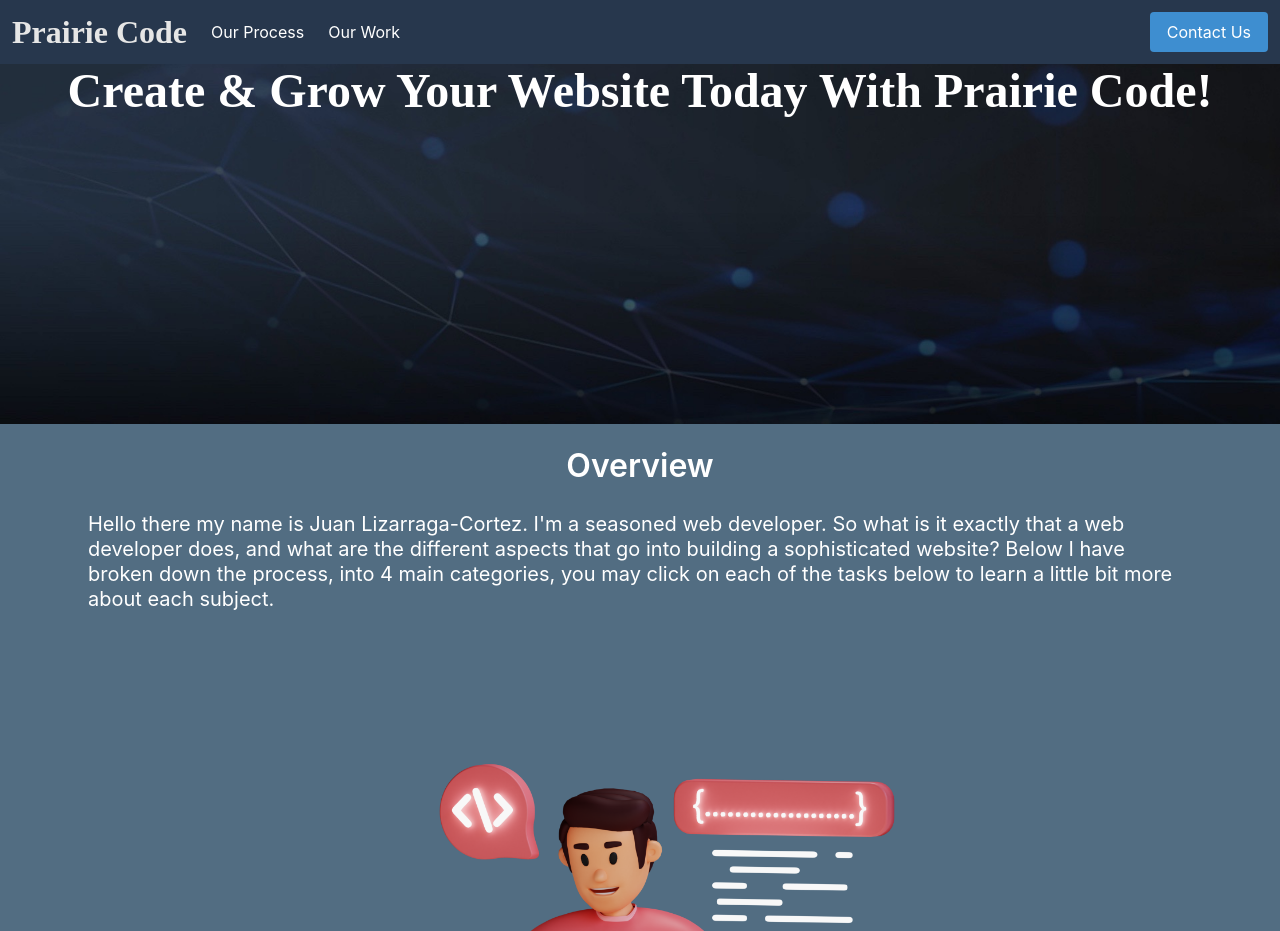
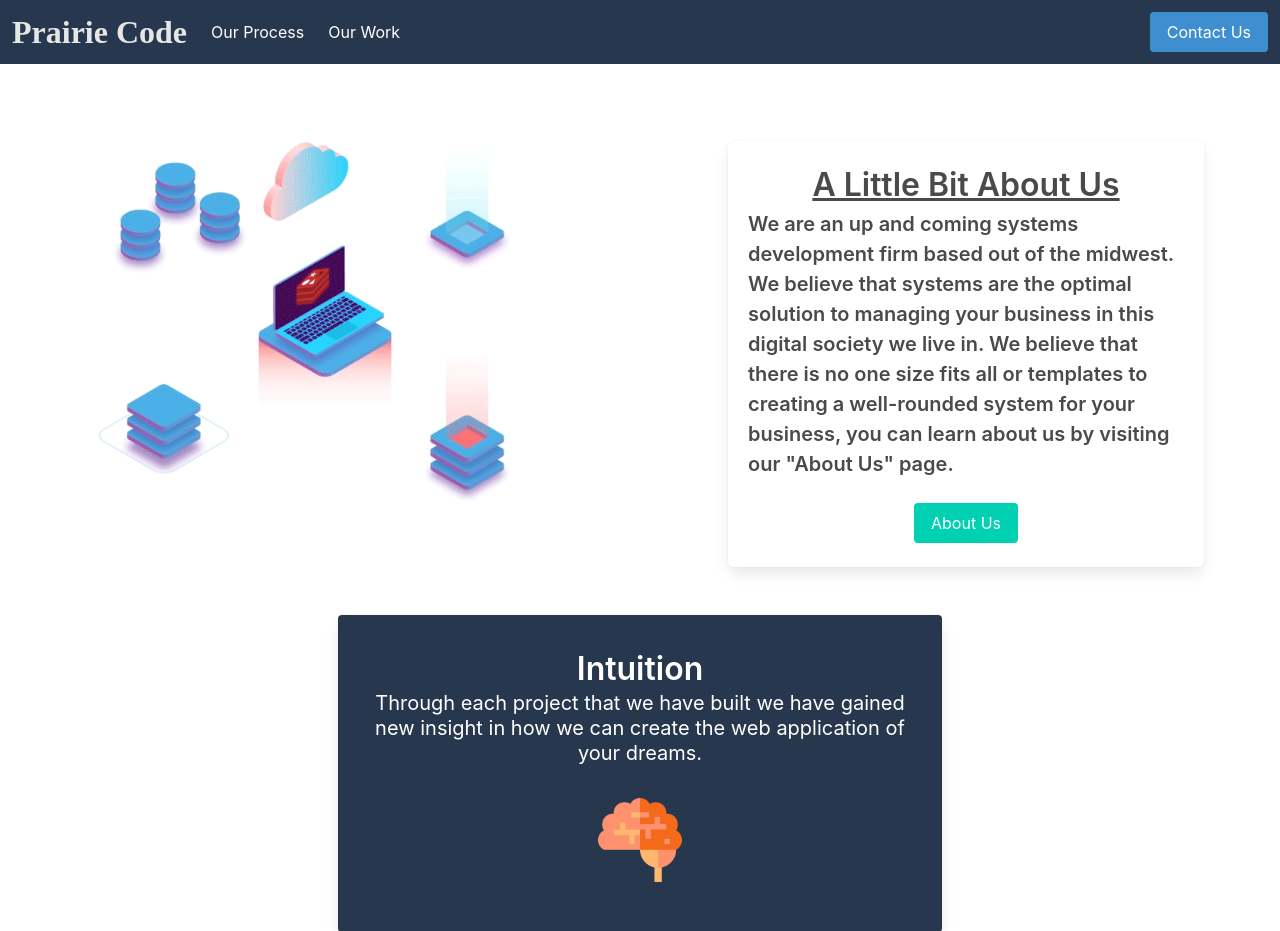
Before and after one commit to cjuanito797/prairie_code, a Django app: page / in a window 1280 px wide. Shown: the top 931 px of the page. Run offline with Django 4.2, Linux system fonts and the light colour scheme; parts of the project's set-up code (start-up, migrations or seed data) failed here and were passed over.

Commit message:
added an animation for our hero section.

```diff
--- a/home/templates/index.html
+++ b/home/templates/index.html
@@ -108,22 +108,97 @@
 
 
 
-    <section id="intro">
-        {% if found_spam == 1 %}
-        <div class="alert alert-danger" role="alert">
-            Links can't be included within contents of form!
+    <section id="introduction">
+        <div class="columns">
+            <div class="column is-half has-text-centered p-5">
+                <img src="../static/homePage.gif">
+            </div>
+
+            <div class="column is-half" style="padding-top: 5%;  padding-left: 5vw; padding-right: 5vw;">
+                <div class="box m-5 pb-5">
+                    <p class="text is-size-3 has-text-weight-semibold is-underlined has-text-centered">A Little Bit
+                        About Us</p>
+
+
+
+                    <div class="container has-text-left">
+                        <p class="text has-text-weight-semibold is-size-5">We are an up and coming systems development
+                            firm based
+                            out
+                            of the midwest. We
+                            believe that systems are the optimal solution to managing your business in this digital
+                            society
+                            we live in. We believe that there is no one size fits all or templates to creating a
+                            well-rounded system for your business, you can learn about us by visiting our "About Us"
+                            page.</p>
+
+                        <div class="container has-text-centered pt-5">
+                            <a href="#" class="button is-primary">About Us</a>
+                        </div>
+                    </div>
+                </div>
+            </div>
+        </div>
+    </section>
+
+    <section id="captions" class="pt-5">
+        <div class="columns mb-5 mr-5 ml-5 p-3">
+            <div class="card column is-half is-offset-one-quarter" style="background-color: #27374D;;">
+                <div class="card-content has-text-centered">
+                    <p class="title has-text-white">
+                        Intuition
+                    </p>
+                    <p class="subtitle has-text-white">
+                        Through each project that we have built we have gained new insight in how we can create
+                        the web application of your dreams.
+                    </p>
+                    <img src="../static/brain.png" width="100" height="100" class="p-2">
+
+                </div>
+
+            </div>
         </div>
 
-        {% endif %}
-        <div class="container has-text-center" style=" text-align: center;">
-            <h1 class="title is-size-1 has-text-white" style="font-family: hyperion;">
-                <strong>Create & Grow Your Website Today With Prairie Code!</strong>
-            </h1>
+        <div class="columns  m-5 p-3">
+            <div class="card column is-half is-offset-one-quarter" style="background-color: #27374D;">
+                <div class="card-content has-text-centered">
+                    <p class="title has-text-white">
+                        Innovation
+                    </p>
+                    <p class="subtitle has-text-white">
+                        We are constantly utilizing the latest and
+                        greatest technologies and
+                        discovering new
+                        ways as to how we can greater improve the performance of our applications.
+                    </p>
+                    <img src="../static/lightbulb.png" width="100" height="100" class="p-2">
 
-            <!--<p class=" subtitle">
-                    <a class="button is-light p-5 has-text-weight-bold">Start Today</a>
+                </div>
 
-                    </p>-->
+            </div>
+        </div>
+
+
+        <div class="columns mt-5 ml-5 mr-5 p-3 pb-5">
+            <div class="card column is-half is-offset-one-quarter" style="background-color: #27374D;">
+                <div class="card-content has-text-centered">
+                    <p class="title has-text-white">
+                        Inspiration
+                    </p>
+                    <p class="subtitle has-text-white">
+                        Our inspiration is our client, we take our
+                        time to understand yourself
+                        as well as
+                        your companies mission, goals and values. We take all of this and we turn it into our source
+                        of
+                        inspiration in order to build the product of your dreams
+                    </p>
+
+                    <img src="../static/fire.png" width="100" height="100" class="p-2">
+
+                </div>
+
+            </div>
         </div>
     </section>
 
@@ -203,67 +278,6 @@
         </section>
     </section>
 
-    <section id="captions" class="pt-5">
-        <div class="columns mb-5 mr-5 ml-5 p-3">
-            <div class="card column is-half is-offset-one-quarter" style="background-color: #27374D;;">
-                <div class="card-content has-text-centered">
-                    <p class="title has-text-white">
-                        Intuition
-                    </p>
-                    <p class="subtitle has-text-white">
-                        Through each project that we have built we have gained new insight in how we can create
-                        the web application of your dreams.
-                    </p>
-                    <img src="../static/brain.png" width="100" height="100" class="p-2">
-
-                </div>
-
-            </div>
-        </div>
-
-        <div class="columns  m-5 p-3">
-            <div class="card column is-half is-offset-one-quarter" style="background-color: #27374D;">
-                <div class="card-content has-text-centered">
-                    <p class="title has-text-white">
-                        Innovation
-                    </p>
-                    <p class="subtitle has-text-white">
-                        We are constantly utilizing the latest and
-                        greatest technologies and
-                        discovering new
-                        ways as to how we can greater improve the performance of our applications.
-                    </p>
-                    <img src="../static/lightbulb.png" width="100" height="100" class="p-2">
-
-                </div>
-
-            </div>
-        </div>
-
-
-        <div class="columns mt-5 ml-5 mr-5 p-3 pb-5">
-            <div class="card column is-half is-offset-one-quarter" style="background-color: #27374D;">
-                <div class="card-content has-text-centered">
-                    <p class="title has-text-white">
-                        Inspiration
-                    </p>
-                    <p class="subtitle has-text-white">
-                        Our inspiration is our client, we take our
-                        time to understand yourself
-                        as well as
-                        your companies mission, goals and values. We take all of this and we turn it into our source
-                        of
-                        inspiration in order to build the product of your dreams
-                    </p>
-
-                    <img src="../static/fire.png" width="100" height="100" class="p-2">
-
-                </div>
-
-            </div>
-        </div>
-    </section>
-
     {% endblock %}
     {% block footer %}
 
--- a/prairie_code/settings.py
+++ b/prairie_code/settings.py
@@ -188,6 +188,7 @@ CSP_IMG_SRC = [
 CSP_FRAME_SRC = [
     "https://maps.google.com/maps",
     "https://www.google.com/maps/",
+    "https://giphy.com/embed/qgQUggAC3Pfv687qPC",
 ]
 
 CELERY_BROKER_URL = "redis://localhost:6379"
```
Also changed, not shown: home/static/homePage.gif (added).
